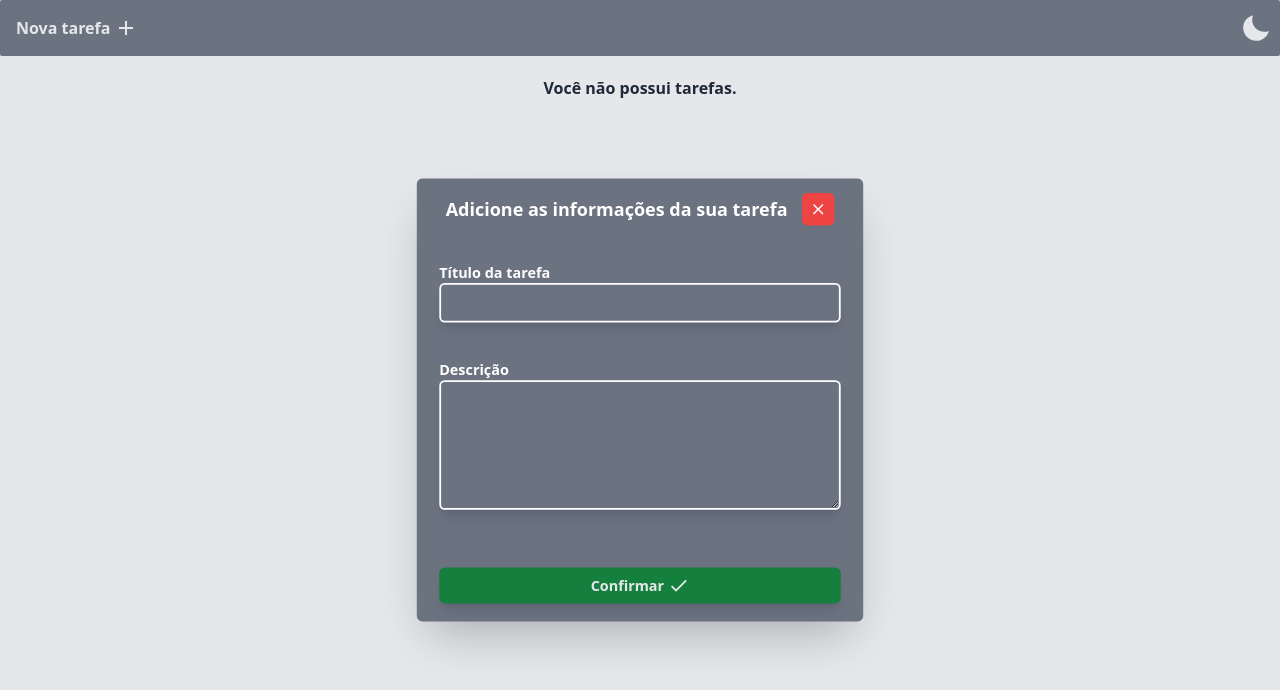
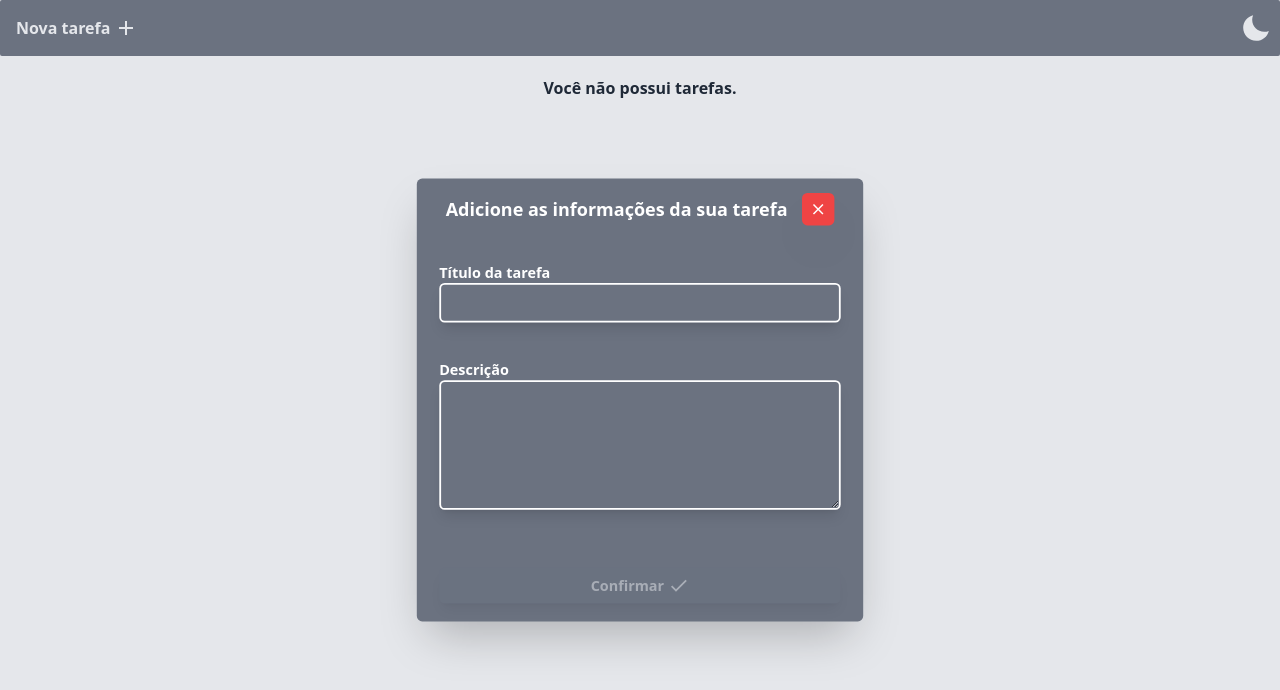
Before and after one commit to raffadias/todoapp, a React (Vite) app: page / in a window 1280 px wide. Both pictures are taken after a click on the button "Nova tarefa". Shown: the top 690 px of the page. Built offline with nearby package versions, Linux system fonts and the light colour scheme.

Commit message:
fix: title validation

```diff
--- a/src/components/Modal.tsx
+++ b/src/components/Modal.tsx
@@ -74,8 +74,9 @@ export function Modal({ visible, closeModal, confirmAction, type }: ModalProps)
             </div>
             <div className='flex w-full justify-center items-center mt-12 sm:mt-16'>
               <button
+                  disabled={title.length === 0}
                   onClick={handleConfirmation}
-                  className='bg-green-700 hover:bg-green-800 text-gray-200 w-[90%] shadow-lg flex items-center justify-center gap-1 font-semibold p-2 rounded-md transition-all ease-in-out delay-100'
+                  className='bg-green-700 hover:bg-green-800 disabled:cursor-not-allowed disabled:bg-gray-500 disabled:hover:bg-gray-500 disabled:opacity-50 text-gray-200 w-[90%] shadow-lg flex items-center justify-center gap-1 font-semibold p-2 rounded-md transition-all ease-in-out delay-100'
                 >
                   Confirmar
                   <MdCheck size={24}/>
```
